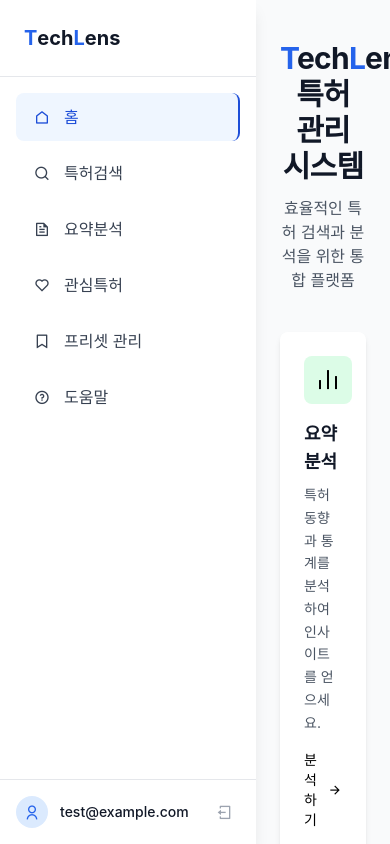
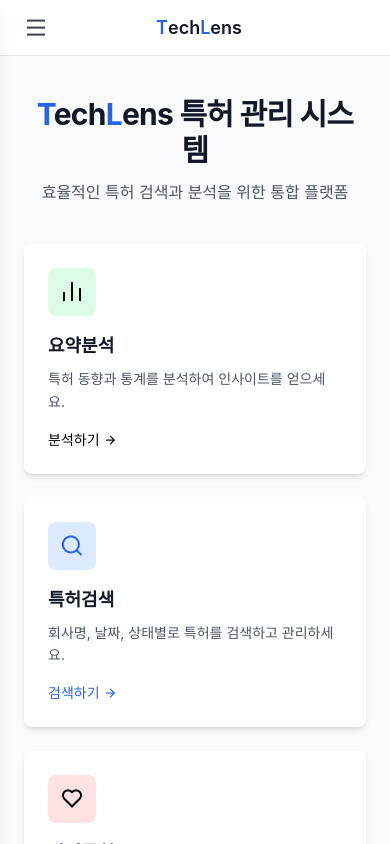
Before and after one commit to Douzone-Keycom-Internship-woohyun-2025/Frontend, a React (Vite) app: page /login in a window 390 px wide. Both pictures are taken after a click on the button "로그인". Built offline with nearby package versions, Linux system fonts and the light colour scheme; a web font is replaced by a local one.

Commit message:
feat: 사이드바 모바일 반응형 추가

```diff
--- /dev/null
+++ b/src/components/Mobile/MobileHeader.tsx
@@ -0,0 +1,27 @@
+import { Link } from "react-router-dom";
+
+interface MobileHeaderProps {
+  onMenuClick: () => void;
+}
+
+export default function MobileHeader({ onMenuClick }: MobileHeaderProps) {
+  return (
+    <header className="fixed top-0 left-0 right-0 z-30 flex items-center justify-between h-14 px-4 bg-white border-b md:hidden">
+      <button
+        onClick={onMenuClick}
+        className="p-2 rounded-md hover:bg-gray-100"
+      >
+        <i className="ri-menu-line text-2xl text-gray-700" />
+      </button>
+
+      <Link
+        to="/"
+        className="flex items-center text-lg font-semibold text-gray-900"
+      >
+        <span className="text-blue-600">T</span>ech
+        <span className="text-blue-600">L</span>ens
+      </Link>
+      <div className="w-8" />
+    </header>
+  );
+}
--- a/src/components/Sidebar/Sidebar.tsx
+++ b/src/components/Sidebar/Sidebar.tsx
@@ -3,57 +3,48 @@ import { Link, useLocation } from "react-router-dom";
 interface SidebarProps {
   userEmail: string;
   onLogout: () => void;
+  isOpen: boolean;
+  onClose: () => void;
 }
 
-export default function Sidebar({ userEmail, onLogout }: SidebarProps) {
+export default function Sidebar({
+  userEmail,
+  onLogout,
+  isOpen,
+  onClose,
+}: SidebarProps) {
   const location = useLocation();
+
   const menuItems = [
-    {
-      path: "/",
-      icon: "ri-home-line",
-      label: "홈",
-      exact: true,
-    },
-    {
-      path: "/patent-search",
-      icon: "ri-search-line",
-      label: "특허검색",
-    },
-    {
-      path: "/summary",
-      icon: "ri-file-text-line",
-      label: "요약분석",
-    },
-    {
-      path: "/favorites",
-      icon: "ri-heart-line",
-      label: "관심특허",
-    },
+    { path: "/", icon: "ri-home-line", label: "홈", exact: true },
+    { path: "/patent-search", icon: "ri-search-line", label: "특허검색" },
+    { path: "/summary", icon: "ri-file-text-line", label: "요약분석" },
+    { path: "/favorites", icon: "ri-heart-line", label: "관심특허" },
     {
       path: "/preset-management",
       icon: "ri-bookmark-line",
       label: "프리셋 관리",
     },
-    {
-      path: "/help",
-      icon: "ri-question-line",
-      label: "도움말",
-    },
+    { path: "/help", icon: "ri-question-line", label: "도움말" },
   ];
 
   const isActive = (path: string, exact = false) => {
-    if (exact) {
-      return location.pathname === path;
-    }
+    if (exact) return location.pathname === path;
     return location.pathname.startsWith(path);
   };
 
-  return (
-    <div className="w-64 bg-white shadow-lg flex flex-col h-screen fixed left-0 top-0">
+  const handleMenuClick = () => {
+    if (window.innerWidth < 768) onClose();
+  };
+
+  const Content = (
+    <>
+      {/* 로고 */}
       <div className="p-6 border-b border-gray-200">
         <h1 className="text-xl font-bold text-gray-900">
           <Link
             to="/"
+            onClick={handleMenuClick}
             className="text-xl font-bold text-gray-900 flex items-center cursor-pointer"
           >
             <span className="text-blue-600">T</span>ech
@@ -62,21 +53,26 @@ export default function Sidebar({ userEmail, onLogout }: SidebarProps) {
         </h1>
       </div>
 
-      <nav className="flex-1 p-4">
+      {/* 메뉴 */}
+      <nav className="flex-1 p-4 overflow-y-auto">
         <ul className="space-y-2">
           {menuItems.map((item) => (
             <li key={item.path}>
               <Link
                 to={item.path}
-                className={`flex items-center px-4 py-3 rounded-lg transition-colors duration-200 cursor-pointer ${
-                  isActive(item.path, item.exact)
-                    ? "bg-blue-50 text-blue-700 border-r-2 border-blue-700"
-                    : "text-gray-700 hover:bg-gray-50"
-                }`}
+                onClick={handleMenuClick}
+                className={`
+                  flex items-center px-4 py-3 rounded-lg transition-colors duration-200 cursor-pointer
+                  ${
+                    isActive(item.path, item.exact)
+                      ? "bg-blue-50 text-blue-700 border-r-2 border-blue-700"
+                      : "text-gray-700 hover:bg-gray-50"
+                  }
+                `}
               >
                 <i
                   className={`${item.icon} w-5 h-5 flex items-center justify-center mr-3`}
-                ></i>
+                />
                 {item.label}
               </Link>
             </li>
@@ -84,13 +80,14 @@ export default function Sidebar({ userEmail, onLogout }: SidebarProps) {
         </ul>
       </nav>
 
+      {/* 유저 + 로그아웃 */}
       <div className="p-4 border-t border-gray-200">
         <div className="flex items-center justify-between">
-          <div className="flex items-center">
+          <div className="flex items-center min-w-0">
             <div className="w-8 h-8 bg-blue-100 rounded-full flex items-center justify-center">
-              <i className="ri-user-line text-blue-600"></i>
+              <i className="ri-user-line text-blue-600" />
             </div>
-            <div className="ml-3">
+            <div className="ml-3 min-w-0">
               <p className="text-sm font-medium text-gray-900 truncate">
                 {userEmail}
               </p>
@@ -98,13 +95,45 @@ export default function Sidebar({ userEmail, onLogout }: SidebarProps) {
           </div>
           <button
             onClick={onLogout}
-            className="p-2 text-gray-400 hover:text-gray-600 transition-colors duration-200 cursor-pointer"
+            className="p-2 text-gray-400 hover:text-red-500 hover:bg-red-50 rounded-md transition-colors duration-200 cursor-pointer"
             title="로그아웃"
           >
-            <i className="ri-logout-box-line w-4 h-4 flex items-center justify-center"></i>
+            <i className="ri-logout-box-line w-4 h-4 flex items-center justify-center" />
           </button>
         </div>
       </div>
-    </div>
+    </>
+  );
+
+  return (
+    <>
+      {/* 모바일 오버레이 */}
+      <div
+        className={`
+          fixed inset-0 z-40 bg-black/40 transition-opacity duration-200
+          md:hidden
+          ${isOpen ? "opacity-100 visible" : "opacity-0 invisible"}
+        `}
+        onClick={onClose}
+      />
+
+      {/* 모바일 드로어 */}
+      <div
+        className={`
+          fixed left-0 top-0 z-50
+          w-64 h-screen bg-white shadow-lg flex flex-col
+          transform transition-transform duration-200
+          md:hidden
+          ${isOpen ? "translate-x-0" : "-translate-x-full"}
+        `}
+      >
+        {Content}
+      </div>
+
+      {/* 데스크탑 사이드바 (항상 노출) */}
+      <div className="hidden md:flex fixed left-0 top-0 z-40 w-64 h-screen bg-white shadow-lg flex-col">
+        {Content}
+      </div>
+    </>
   );
 }
--- a/src/layouts/ProtectedLayout.tsx
+++ b/src/layouts/ProtectedLayout.tsx
@@ -1,5 +1,7 @@
+import React, { useState } from "react";
 import { useNavigate } from "react-router-dom";
 import Sidebar from "../components/Sidebar/Sidebar";
+import MobileHeader from "../components/Mobile/MobileHeader";
 import { useAuthStore } from "../store/authStore";
 
 interface ProtectedLayoutProps {
@@ -9,6 +11,7 @@ interface ProtectedLayoutProps {
 export default function ProtectedLayout({ children }: ProtectedLayoutProps) {
   const navigate = useNavigate();
   const { logout } = useAuthStore();
+  const [isSidebarOpen, setIsSidebarOpen] = useState(false);
 
   const handleLogout = () => {
     logout();
@@ -16,9 +19,28 @@ export default function ProtectedLayout({ children }: ProtectedLayoutProps) {
   };
 
   return (
-    <div className="h-screen bg-gray-50">
-      <Sidebar userEmail="test@example.com" onLogout={handleLogout} />
-      <main className="ml-64 overflow-auto h-full">{children}</main>
+    <div className="min-h-screen bg-gray-50">
+      {/* 공통 사이드바 */}
+      <Sidebar
+        userEmail="test@example.com" // TODO: 실제 유저 이메일
+        onLogout={handleLogout}
+        isOpen={isSidebarOpen}
+        onClose={() => setIsSidebarOpen(false)}
+      />
+
+      {/* 모바일 전용 헤더 */}
+      <MobileHeader onMenuClick={() => setIsSidebarOpen(true)} />
+
+      {/* 메인 영역 */}
+      <main
+        className="
+          h-screen overflow-auto
+          pt-14 md:pt-0      /* 모바일: 헤더만큼 아래로 */
+          md:ml-64           /* 데스크탑: 사이드바 폭만큼 오른쪽으로 */
+        "
+      >
+        {children}
+      </main>
     </div>
   );
 }
```
